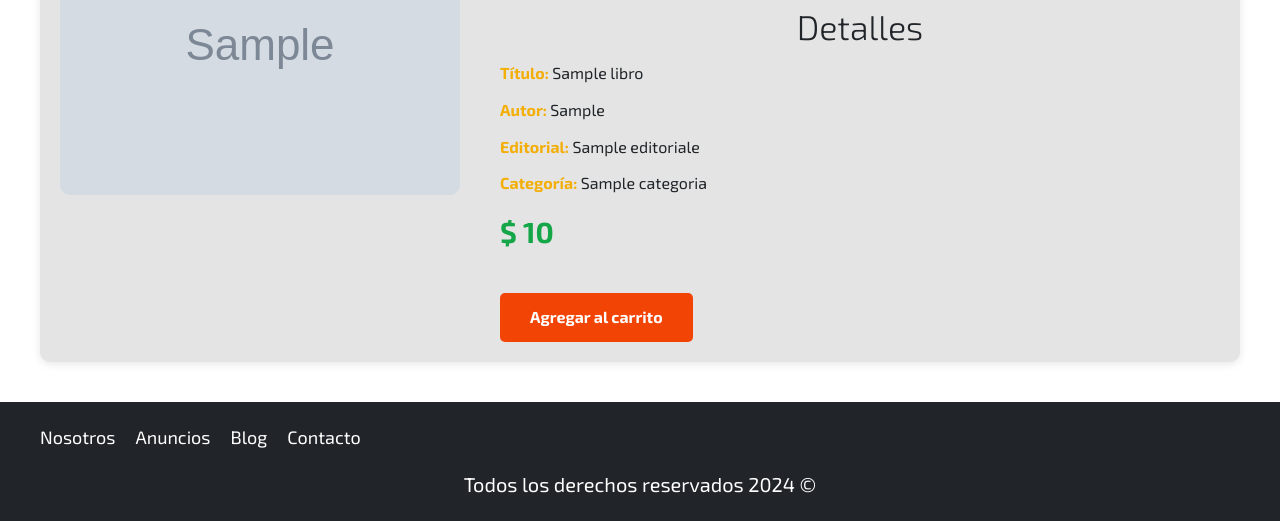
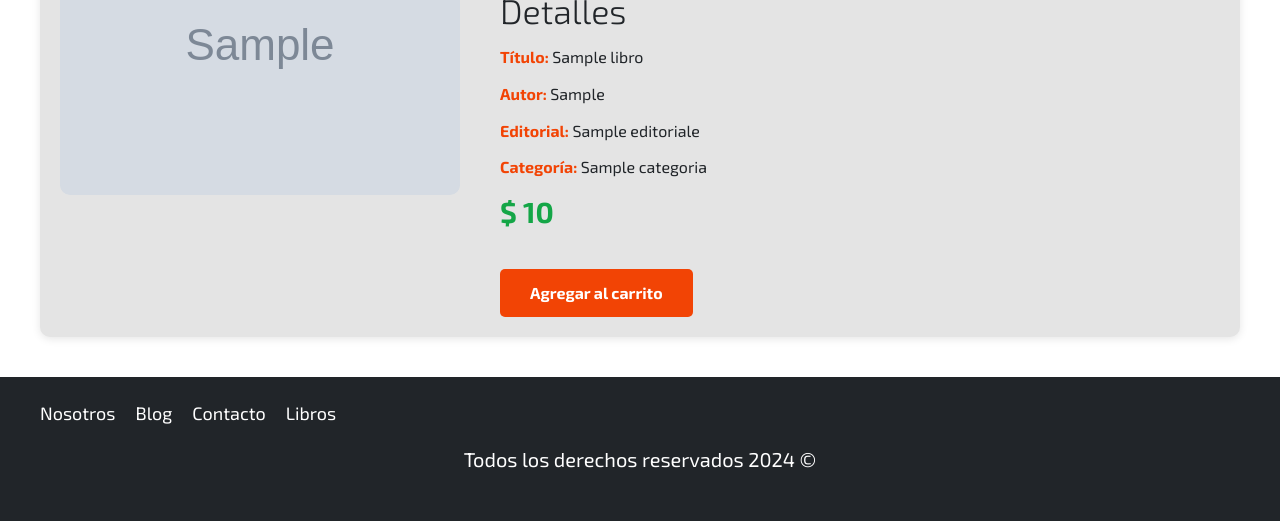
Before and after one commit to Franco-Geier/bookspot, a PHP site: page /anuncio.php?id=1 in a window 1280 px wide. Shown: the part 341-862 px from the top of the page. After the commit the page ends 809 px from the top, so only its background shows below. Run offline with PHP 8.4, Linux system fonts and the light colour scheme; tables that the repository leaves empty or names only in its code hold one stand-in row (values such as "Sample post"); grey boxes marked "Sample" are stand-in pictures; some libraries are stand-ins or nearby versions.

Commit message:
Mejorando CSS del proyecto

```diff
--- a/includes/templates/anuncios.php
+++ b/includes/templates/anuncios.php
@@ -14,8 +14,8 @@
                 </a>
                 <div class="contenido-anuncio">
                     <h3><?php echo s($libro->titulo) . " - " . s($libro->autor); ?></h3>
-                    <p><small>Editorial: <?php echo s($libro->editorial); ?></small></p>
-                    <p><small>Categoría: <?php echo s($libro->categoria); ?></small></p>
+                    <p><strong>Editorial: </strong><small><?php echo s($libro->editorial); ?></small></p>
+                    <p><strong>Categoria: </strong><small><?php echo s($libro->categoria); ?></small></p>
                     <p class="precio">$ <?php echo s($libro->precio); ?></p>
                     <a href="#" class="boton-naranja uppercase">Agregar al carrito</a>
                 </div>
--- a/includes/templates/footer.php
+++ b/includes/templates/footer.php
@@ -3,9 +3,9 @@
                 <nav class="navegacion-footer navegacion">
                     <ul>
                         <li><a href="/31-bookspot/bookspot/nosotros.php">Nosotros</a></li>
-                        <li><a href="/31-bookspot/bookspot/anuncios.php">Anuncios</a></li>
                         <li><a href="/31-bookspot/bookspot/blog.php">Blog</a></li>
                         <li><a href="/31-bookspot/bookspot/contacto.php">Contacto</a></li>
+                        <li><a href="/31-bookspot/bookspot/anuncios.php">Libros</a></li>
                     </ul>
                 </nav>
             </div>
--- a/src/scss/base/_darkMode.scss
+++ b/src/scss/base/_darkMode.scss
@@ -49,4 +49,8 @@
             color: v.$blanco;
         }
     }
+
+    strong {
+        color: v.$dorado;
+    }
 }
--- a/src/scss/base/_globales.scss
+++ b/src/scss/base/_globales.scss
@@ -58,3 +58,8 @@ h3 {
 h4 {
     font-size: 2.6rem;
 }
+
+strong {
+    font-weight: v.$bold;
+    color: v.$naranja;
+}
--- a/src/scss/internas/_anuncio.scss
+++ b/src/scss/internas/_anuncio.scss
@@ -26,6 +26,8 @@
 .detalles-libro {
 
     flex: 1;
+    display: flex;
+    flex-direction: column;
 
     @include m.desktop {
         padding-left: 4rem;
@@ -34,15 +36,20 @@
     h2 {
         margin: 1rem 0;
         line-height: 1.3;
+        align-self: flex-start;
+
+        @include m.tablet {
+            margin-top: 0;
+        }
+    }
+
+    p {
+        overflow-wrap: anywhere;
+        line-height: 1.5;
     }
 
     ul li {
         margin-bottom: .8rem;
-    }
-
-    ul li strong {
-        font-weight: v.$bold;
-        color: v.$dorado;
     }
 
     ul p.precio-libro{
@@ -50,4 +57,12 @@
         font-weight: v.$bold;
         font-size: 2.9rem;
     }
+
+    button {
+        align-self: normal;
+
+        @include m.desktop {
+            align-self: flex-start;
+        }
+    }
 }
--- a/src/scss/layout/_anuncios.scss
+++ b/src/scss/layout/_anuncios.scss
@@ -10,11 +10,13 @@
 @include m.telefonoM {
     .contenedor-anuncios {
         @include m.grid(2);
+        column-gap: 5rem;
     }
 }
 @include m.desktop {
     .contenedor-anuncios {
         @include m.grid(3);
+        column-gap: 6rem;
     }
 }
 
@@ -25,6 +27,12 @@
     border: 1px solid color.adjust(v.$grisOscuro, $lightness: 60%);
     border-radius: 1rem;
     height: 100%;
+    max-width: 80%;
+    margin: auto;
+
+    @include m.telefonoM {
+        max-width: 100%;
+    }
 
     img {
         border-radius: 1rem;
@@ -43,6 +51,7 @@
     }
     p {
         font-weight: v.$bold;
+        margin-bottom: 0;
     }
 
     .precio {
```
Also changed, not shown: build/css/app.css.
